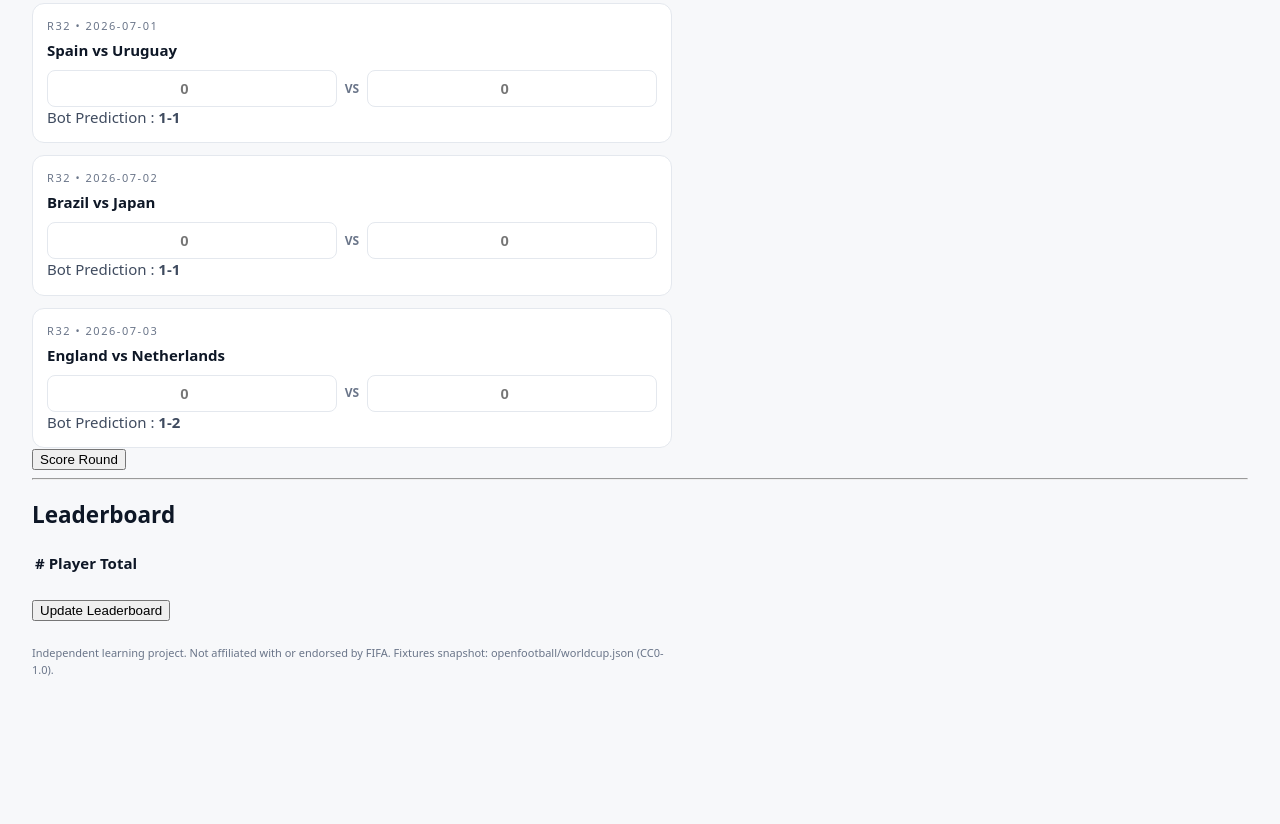
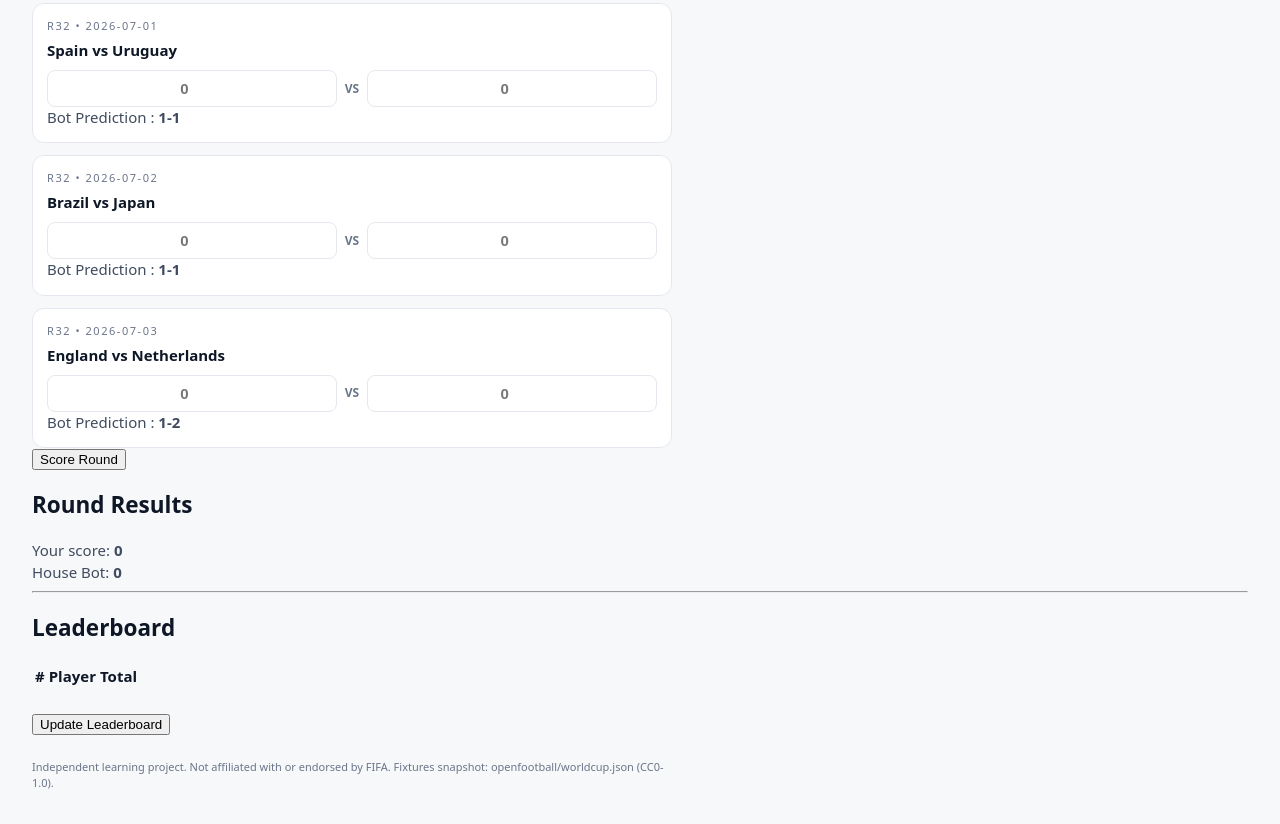
Before and after one commit to bhavy996-creator/WorldCup-Prediction, a plain HTML site: page index.html in a window 1280 px wide. Shown: the part 557-1381 px from the top of the page. Before the commit the page ends 1267 px from the top, so only its background shows below. Drawn offline with Linux system fonts and the light colour scheme.

Commit message:
Added the scoreboard feature for the server instead for the console

```diff
--- a/index.html
+++ b/index.html
@@ -15,6 +15,17 @@
 
     <div id="board"></div>
     <button id ="scoreRoundbtn">Score Round</button>
+
+    <div id ="scoreboard" class ="scoreboard">
+        <h2>Round Results</h2>
+        <p>Your score:
+            <strong id ="yourScore">0</strong>
+        </p>
+
+        <p>House Bot:
+            <strong id ="botScore">0</strong>
+        </p>
+    </div>
 
     <hr>
 
```
